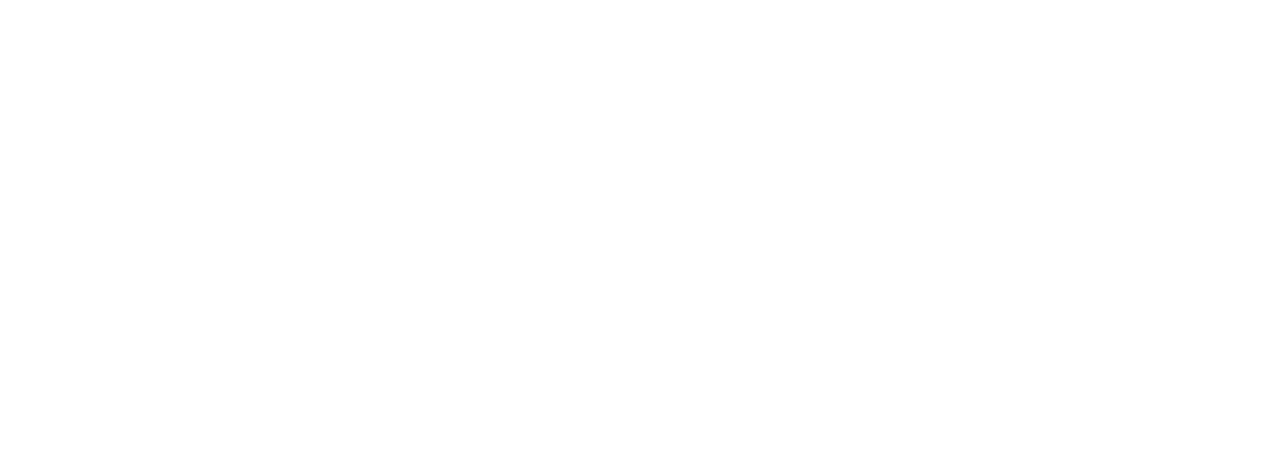
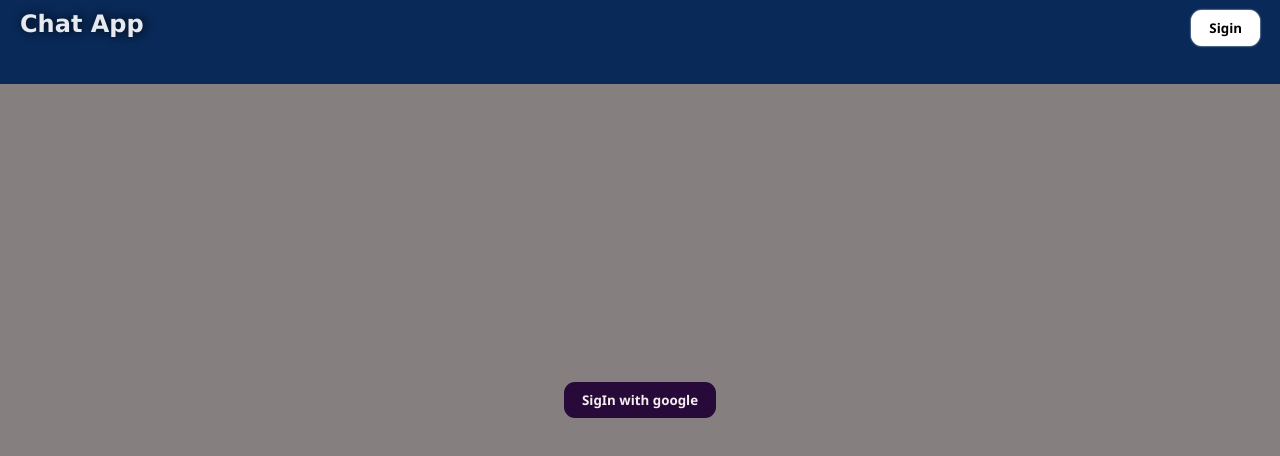
Before and after one commit to ajmalgithubm/chat-app, a React (Create React App) app: page / in a window 1280 px wide. Before the commit this address had no page. Shown: the top 456 px of the page. Built offline with nearby package versions, Linux system fonts and the light colour scheme; no server answers.

Commit message:
message is added to firebase

```diff
--- a/package.json
+++ b/package.json
@@ -9,6 +9,7 @@
     "firebase": "^10.1.0",
     "react": "^18.2.0",
     "react-dom": "^18.2.0",
+    "react-firebase-hooks": "^5.1.1",
     "react-router-dom": "^6.14.2",
     "react-scripts": "5.0.1",
     "web-vitals": "^2.1.4"
--- a/src/App.js
+++ b/src/App.js
@@ -1,18 +1,26 @@
 import ChatPage from "./Pages/ChatPage/ChatPage";
 import SiginPage from "./Pages/SiginPage/SiginPage";
 import { BrowserRouter, Route, Routes } from 'react-router-dom';
-import {auth} from './Firebase';
+import { auth } from './Firebase';
+import { useAuthState } from 'react-firebase-hooks/auth';
+import { createContext, useEffect } from "react";
+const userContext = createContext();
 function App() {
+  const [user] = useAuthState(auth);
+  useEffect(() => {
+    console.log(user);
+  },[user])
   return (
-    <BrowserRouter>
-      <div className="App">
-        <Routes>
-          <Route path="/sigin" element={<SiginPage />} />
-          <Route path="/chat" element={<ChatPage />} />
-        </Routes>
-      </div>
-    </BrowserRouter>
+    <userContext.Provider value={{user:user}}>
+      <BrowserRouter>
+        <div className="App">
+          {
+            (user ? <ChatPage /> : <SiginPage />)
+          }
+        </div>
+      </BrowserRouter>
+    </userContext.Provider>
   );
 }
-
+export {userContext};
 export default App;
--- a/src/Components/MessageList/MessageList.js
+++ b/src/Components/MessageList/MessageList.js
@@ -1,20 +1,13 @@
-import React from 'react'
+import React, { useState } from 'react'
 import './MessageList.css';
 import Message from '../Message/Message';
 function MessageList() {
+    const [messageList, setMessageList] = useState([]);
     return (
         <div>
             <div className="message-list">
                 <div className="message">
-                    <Message />
-                    <Message isRight/>
-                    <Message />
-                    <Message />
-                    <Message  isRight/>
-                    <Message isRight />
-                    <Message  />
-                    <Message  />
-
+                    <Message/>
                 </div>
             </div>
         </div>
--- a/src/Components/NavBar/NavBar.js
+++ b/src/Components/NavBar/NavBar.js
@@ -1,6 +1,23 @@
-import React from 'react'
-import './NavBar.css'
+import React from 'react';
+import './NavBar.css';
+import { userContext } from '../../App';
+import { useContext } from 'react';
+import {auth} from '../../Firebase';
+import { signOut } from 'firebase/auth';
+import {GoogleAuthProvider, signInWithRedirect} from 'firebase/auth'
 function NavBar() {
+  const {user} = useContext(userContext);
+  const siginOutUser =() => {
+    if(user){
+      signOut(auth).then(() => {
+        console.log("SigOut SuccessFully");
+      })
+    }else{
+      const provider = new GoogleAuthProvider();
+      signInWithRedirect(auth, provider);
+      console.log("user : "+ user);
+    }
+  }
   return (
     <div className='nav-bar-container'>
       <div className="nav-bar">
@@ -8,7 +25,7 @@ function NavBar() {
             <h2>Chat App</h2>
         </div>
         <div className='sigin-btn'>
-            <button>Sigin</button>
+            <button onClick={siginOutUser}>{user ? "Sigout" : "Sigin"}</button>
         </div>
       </div>
     </div>
--- a/src/Components/SendMessage/SendMessage.js
+++ b/src/Components/SendMessage/SendMessage.js
@@ -1,14 +1,28 @@
-import React from 'react';
+import React, { useState } from 'react';
 import './SendMessage.css';
+import {db} from '../../Firebase';
+import { addDoc, collection } from 'firebase/firestore';
+import { useContext } from 'react';
+import { userContext } from '../../App';
 function SendMessage() {
+  const [message, setMessage] = useState('');
+  const {user} = useContext(userContext);
+  const addMessage = async () => {
+    await addDoc(collection(db, 'messages'), {
+      text:message,
+      id:user.uid,
+      name: user.displayName,
+      avatar:user.photoURL
+    })
+  }
   return (
     <div>
       <div className="send-message">
         <div className="send-message-input">
-            <input type="text" placeholder='text the messages...'/>
+            <input type="text" placeholder='text the messages...' onChange={(e) => setMessage(e.target.value)}/>
         </div>
         <div className="send-message-btn">
-            <button>Send</button>
+            <button onClick={addMessage}>Send</button>
         </div>
       </div>
     </div>
--- a/src/Components/Sigin/Sigin.js
+++ b/src/Components/Sigin/Sigin.js
@@ -1,11 +1,17 @@
 import React from 'react';
 import './Sigin.css';
+import {auth} from '../../Firebase';
+import {GoogleAuthProvider, signInWithRedirect} from 'firebase/auth';
 function Sigin() {
+  const siginWithGoogle = () => {
+    const provider = new GoogleAuthProvider();
+    signInWithRedirect(auth, provider);
+  }
   return (
     <div>
       <div className="sigin-container">
         <div className="sigin">
-            <button>SigIn with google</button>
+            <button onClick={siginWithGoogle}>SigIn with google</button>
         </div>
       </div>
     </div>
```
Also changed, not shown: 1 other file (tests, documents, lock files or other folders).
